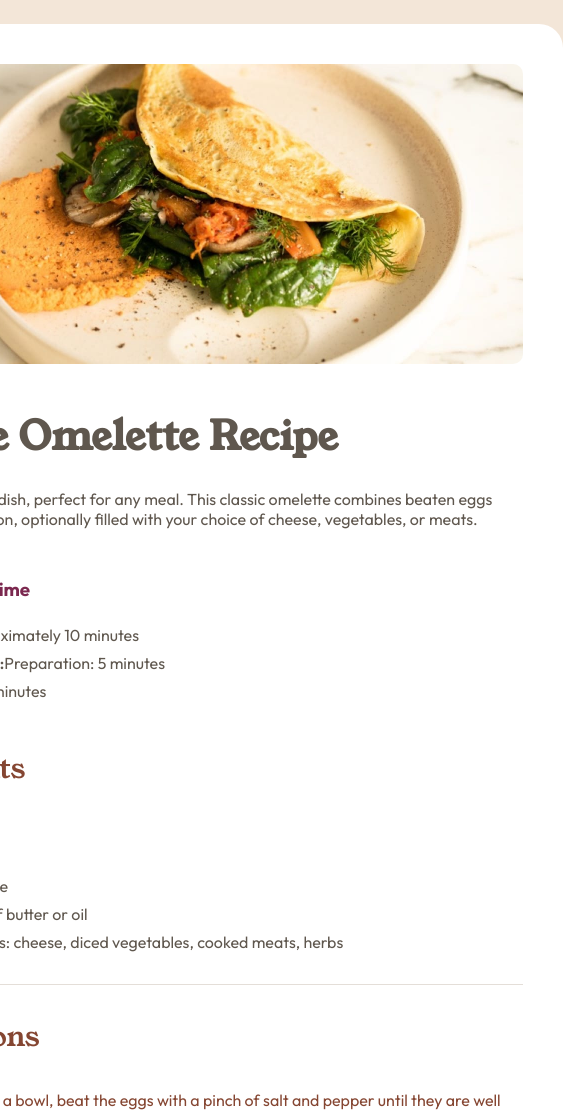
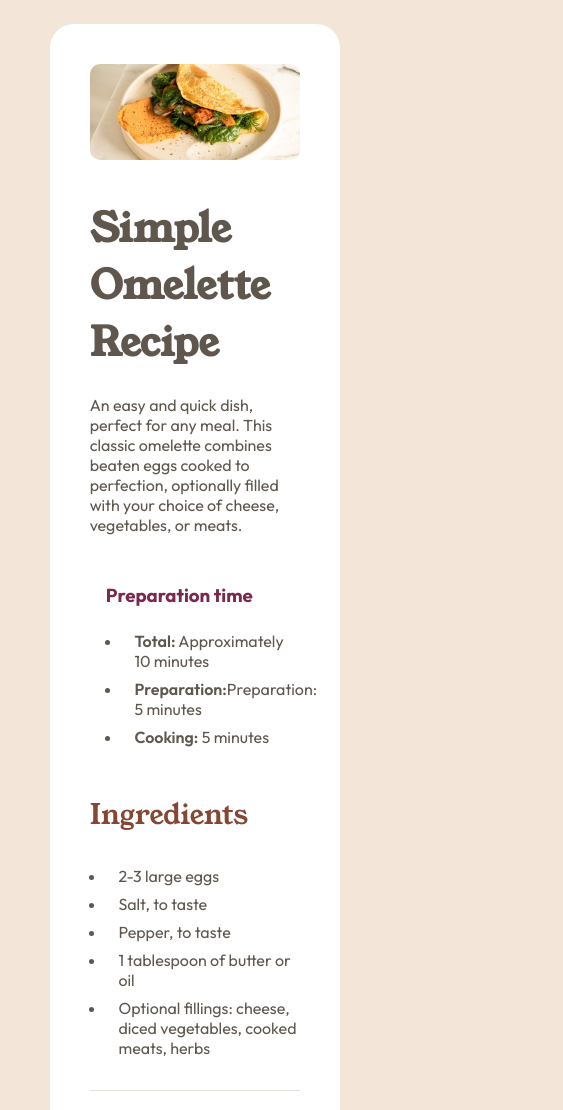
Before and after one commit to DanDucVira/Recipe-page-challenge, a plain HTML site: page index.html in a window 390 px wide. Shown: the top 1110 px of the page, 563 px wide, since content can reach past the window. Drawn offline with Linux system fonts and the light colour scheme.

Commit message:
update 7

```diff
--- a/index.html
+++ b/index.html
@@ -22,7 +22,7 @@
 
   <main>
     <div class="card-container">
-        <img src="./assets/images/image-omelette.jpeg" alt="">
+        <img src="./assets/images/image-omelette.jpeg" alt="a picture of a omelette on a white plate">
         <div class="text-content-container">
             <div class="heading">
               <h1>Simple Omelette Recipe</h1>
--- a/main.css
+++ b/main.css
@@ -17,6 +17,21 @@
 
 
 }
+
+@media (max-width: 616px) {
+    .card-container {
+      width: 85%;
+      margin: 0 auto;
+
+
+    }
+    .card-container img{
+        max-width: 100%;
+        height: auto;
+        display: block;
+    }
+
+  }
 .bold{
     color:hsl(30, 10%, 34%);
     font-weight:600;
```
